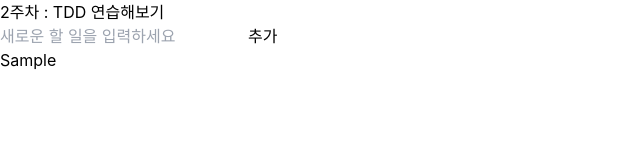
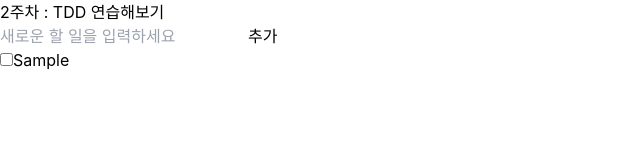
Before and after one commit to sipe-team/3-2_tdd-bdd, a React (Vite) app: page / in a window 1280 px wide. Both pictures are taken after typing "Sample" into the empty fields and a click on the button "추가". Shown: the top 160 px of the page, without its empty margins (0-640 px from the left). Built offline with nearby package versions, Linux system fonts and the light colour scheme.

Commit message:
feature : 2주차 솔루션
- 각 할 일 항목에 대한 완료 체크박스

```diff
--- a/src/TodoList/index.tsx
+++ b/src/TodoList/index.tsx
@@ -15,8 +15,8 @@ interface TodoListProps {
 /**
  *
  * 할 일 입력 폼 (입력창 + 추가 버튼) => 완료
- * 할 일 목록 표시
- * 각 할 일 항목에 대한 완료 체크박스
+ * 할 일 목록 표시 => 완료
+ * 각 할 일 항목에 대한 완료 체크박스 => 완료
  * 삭제 버튼
  * 수정 기능
  * 필터링 기능 (전체/진행중/완료)
@@ -45,6 +45,12 @@ const TodoList: React.FC<TodoListProps> = ({ initialTodos = [], onTodoChange })
         onTodoChange?.([...todos, newTodo]);
     };
 
+    const handleToggleTodo = (id: string) => {
+        setTodos((prevTodos) =>
+            prevTodos.map((todo) => (todo.id === id ? { ...todo, completed: !todo.completed } : todo)),
+        );
+    };
+
     return (
         <div className="max-w-2xl mx-auto p-4 space-y-4">
             <form className="flex gap-2" onSubmit={handleAddTodo}>
@@ -67,8 +73,15 @@ const TodoList: React.FC<TodoListProps> = ({ initialTodos = [], onTodoChange })
 
             <ul role="list" className="space-y-2">
                 {todos.map((todo) => (
-                    <li key={todo.id} className="flex items-center gap-2">
-                        {todo.text}
+                    <li key={todo.id} className="flex items-center gap-2 p-2 border rounded-lg">
+                        <input
+                            type="checkbox"
+                            checked={todo.completed}
+                            onChange={() => handleToggleTodo(todo.id)}
+                            className="w-5 h-5 text-blue-500 border-gray-300 rounded focus:ring-blue-500"
+                            aria-label={`${todo.text} 완료 여부`}
+                        />
+                        <span className={todo.completed ? 'line-through text-gray-500' : ''}>{todo.text}</span>
                     </li>
                 ))}
             </ul>
```
